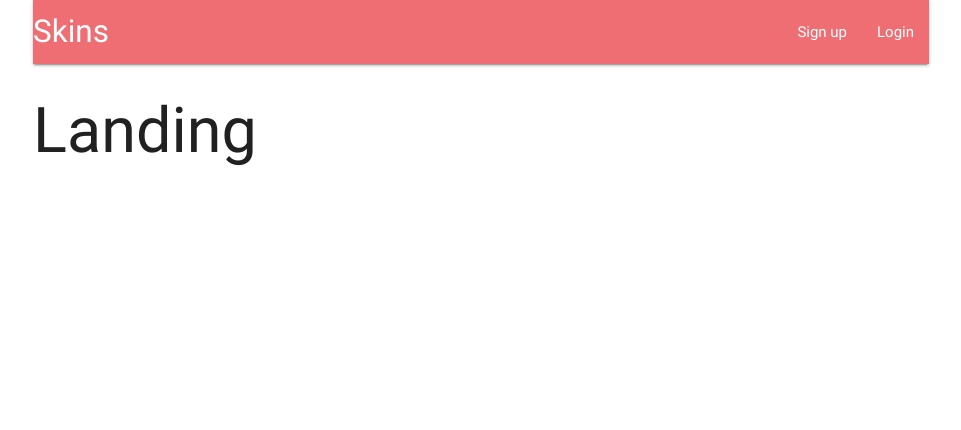
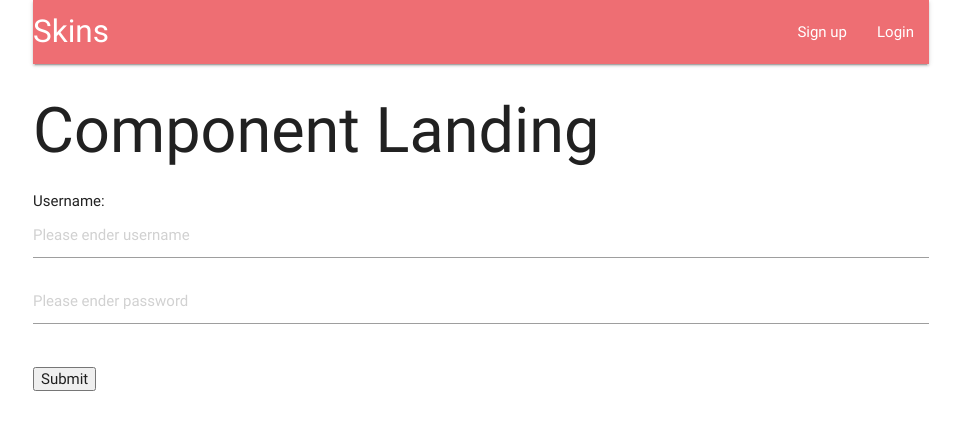
Before and after one commit to chris-daynes/skin-audit, a React (Create React App) app in the folder client/: page / in a window 1280 px wide. Shown: the top 430 px of the page, without its empty margins (159-1120 px from the left). Built offline with nearby package versions, Linux system fonts and the light colour scheme.

Commit message:
added a form the the landing page

```diff
--- a/client/src/components/App.js
+++ b/client/src/components/App.js
@@ -2,7 +2,7 @@ import React, { Component } from 'react';
 import { BrowserRouter, Route } from 'react-router-dom';
 
 import Header from './Header';
-const Landing = () => <h1>Landing</h1>;
+import Landing from './Landing';
 const Dashboard = () => <h1>Dashboard</h1>;
 const NewPatient = () => <h1>NewPatient</h1>;
 
--- /dev/null
+++ b/client/src/components/Landing.js
@@ -0,0 +1,33 @@
+import React, { Component } from 'react';
+
+class Landing extends Component {
+
+ handleSubmit() {
+    alert('Hello handleSubmit!')
+  }
+
+  render() {
+    return (
+      <div>
+        <h1>Component Landing</h1>
+        <form action='' onSubmit={this.handleSubmit}>
+          Username:<br/>
+          <input
+            type='text'
+            placeholder='Please ender username'
+            ref='username'/>
+          <br />
+          <input
+            type='password'
+            placeholder='Please ender password'
+            ref='password'/>
+          <br />
+          <br />
+          <input type='submit'  value='Submit'/>
+        </form>
+      </div>
+    )
+  }
+}
+
+export default Landing
```
